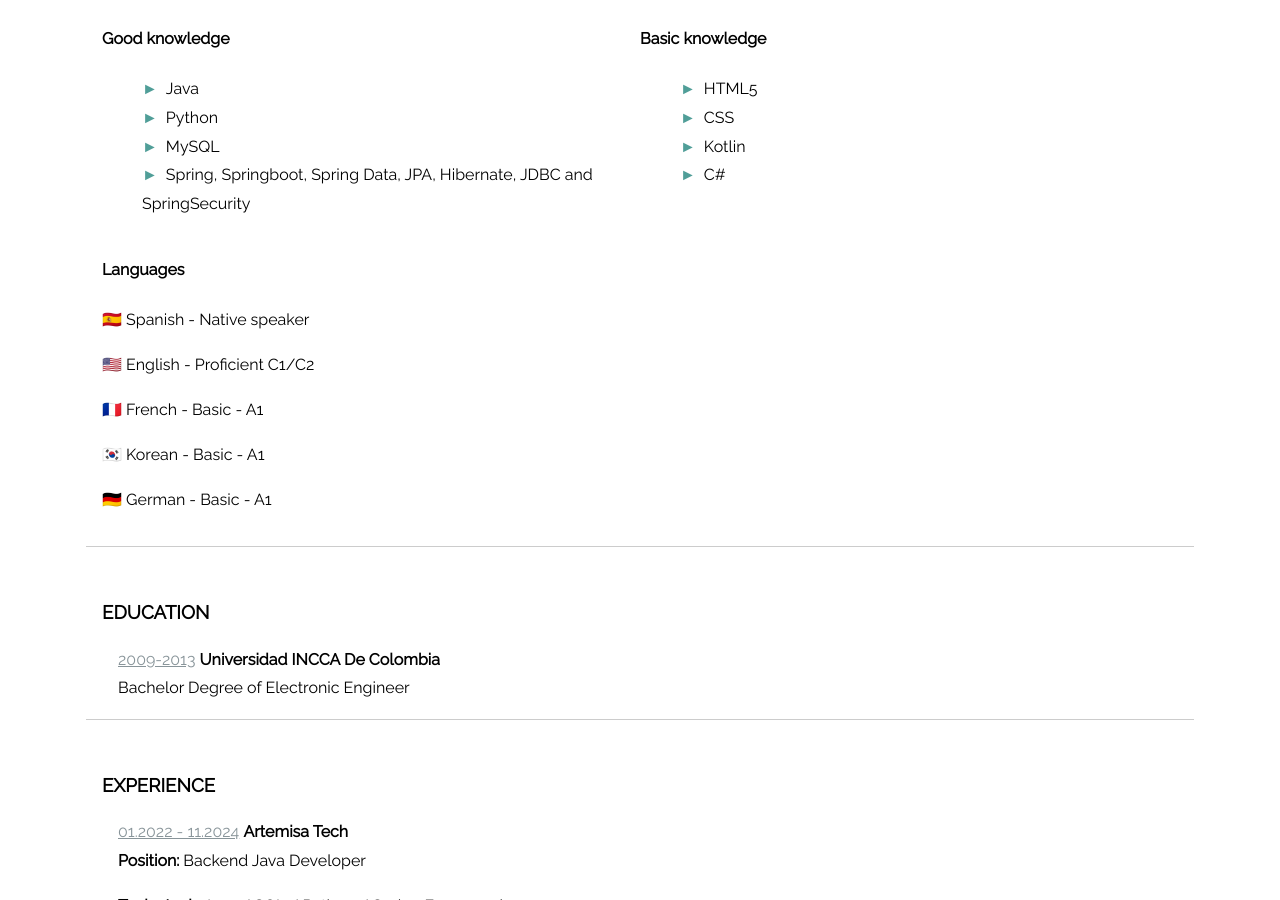
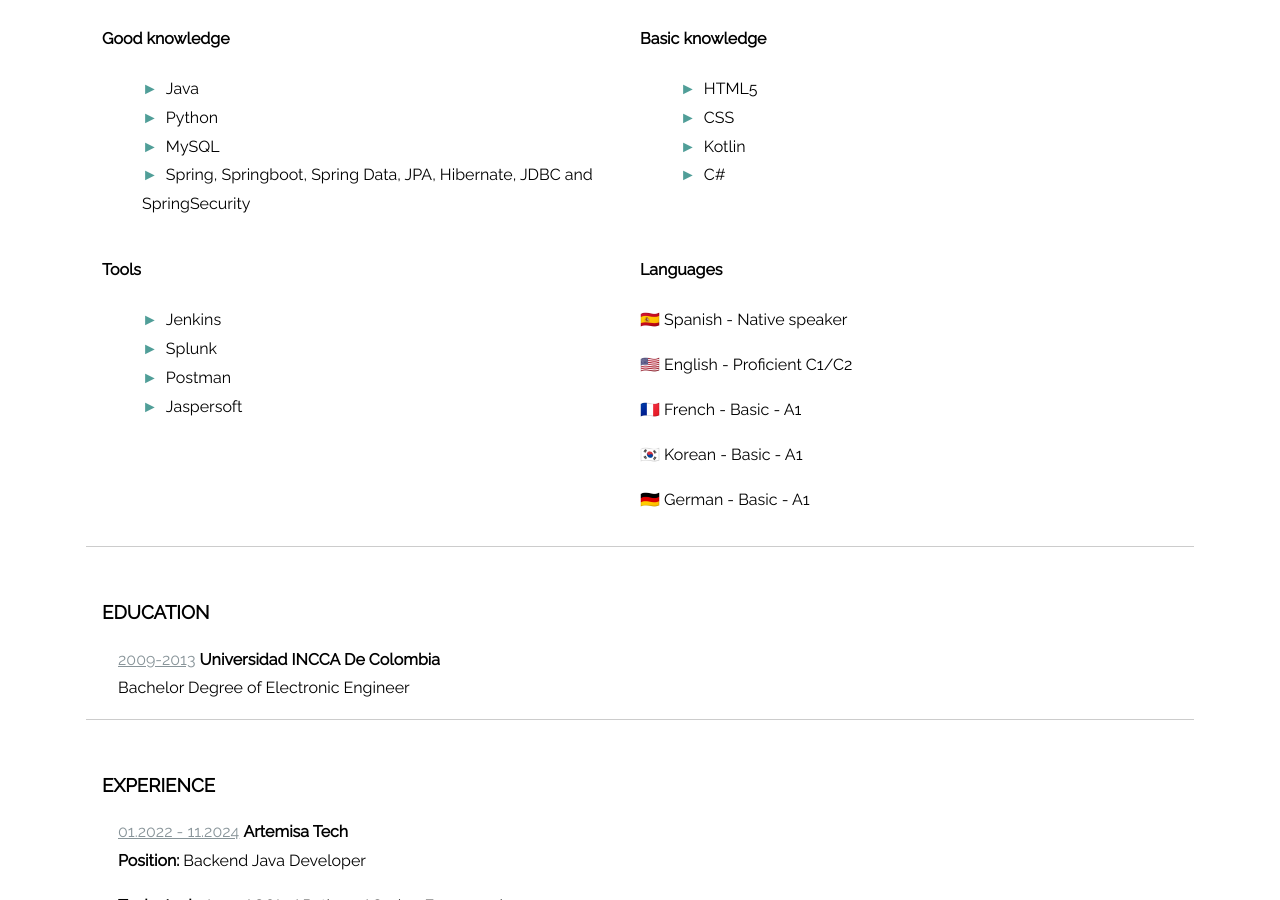
Before and after one commit to galvisjuanc/galvisjuanc.github.io, a Jekyll site: the page index.html, which Jekyll copies as it is, in a window 1280 px wide and 900 px high, scrolled down 948 px. Built offline with Jekyll 4.4.1, drawn with Linux system fonts in a browser that asks for light colours; nearby versions of some CDN libraries.

Commit message:
Add another Column for Skills

```diff
--- a/index.html
+++ b/index.html
@@ -80,6 +80,15 @@
                     <li>C#</li>
                 </ul>
             </div>
+            <div class='column'>
+                <h4>Tools</h4>
+                <ul>
+                    <li>Jenkins</li>
+                    <li>Splunk</li>
+                    <li>Postman</li>
+                    <li>Jaspersoft</li>
+                </ul>
+            </div>
             <div>
                 <h4>Languages</h4>
                 <p>🇪🇸 Spanish - Native speaker</p>
```
